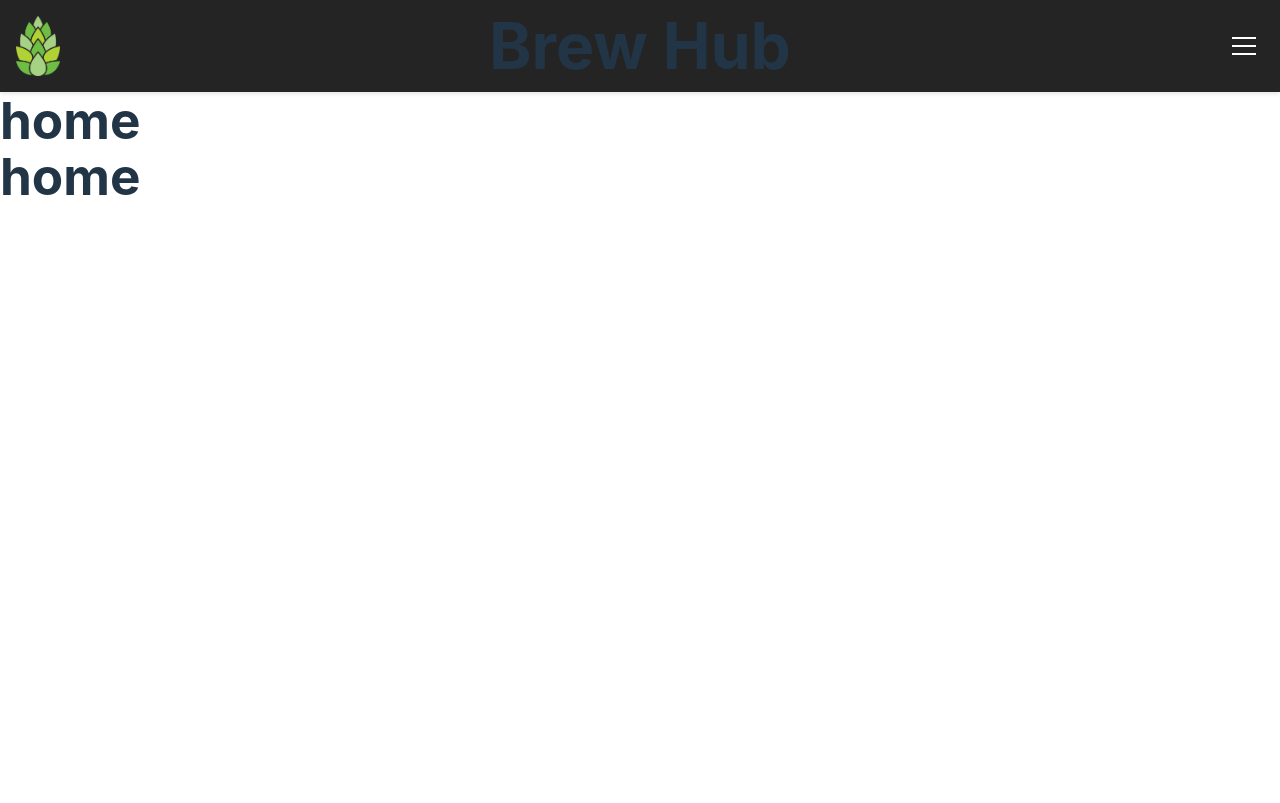
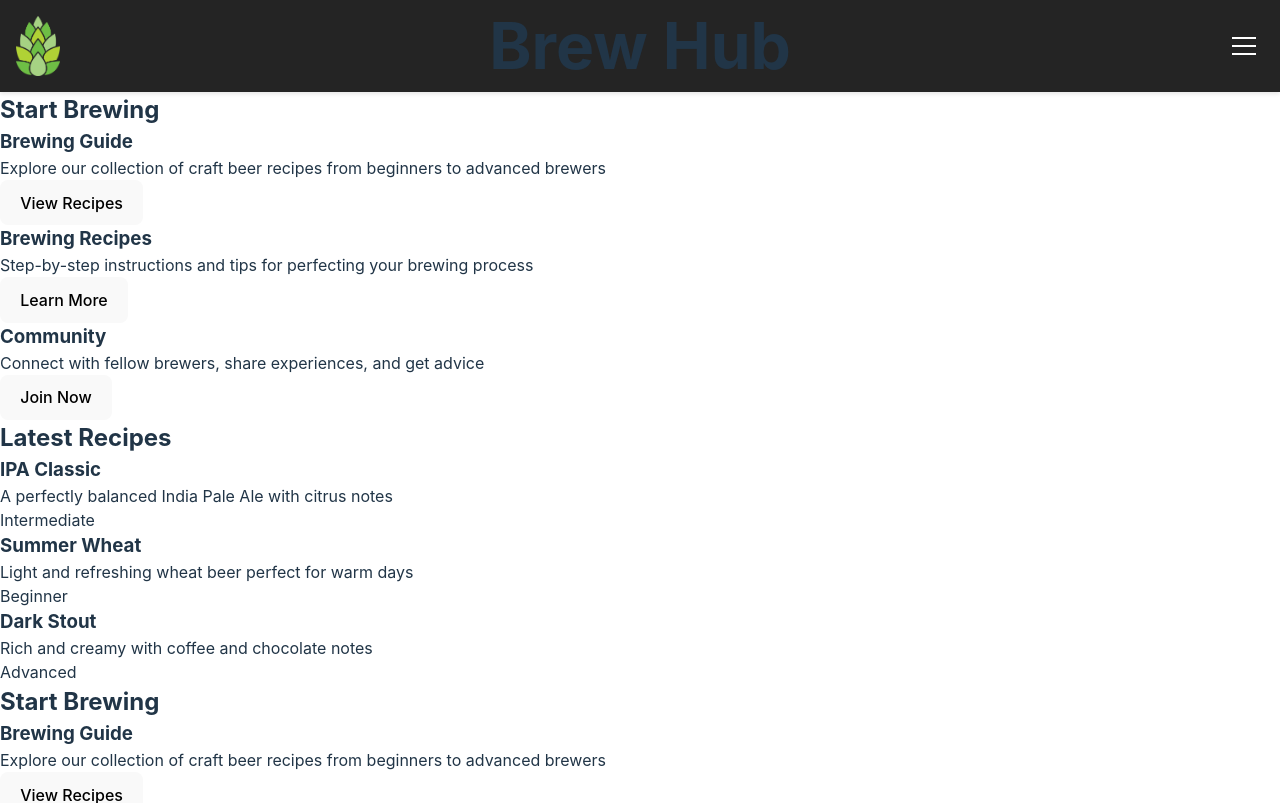
Before and after one commit to PeterKock/brewhub-frontend, a React (Vite) app: page /home in a window 1280 px wide. Shown: the top 803 px of the page. Built offline with nearby package versions, Linux system fonts and the light colour scheme.

Commit message:
added to the homepage to show recipes and features

```diff
--- a/package.json
+++ b/package.json
@@ -10,6 +10,7 @@
     "preview": "vite preview"
   },
   "dependencies": {
+    "prop-types": "^15.8.1",
     "react": "^18.3.1",
     "react-dom": "^18.3.1",
     "react-router-dom": "^7.0.2"
--- a/src/pages/public/homepage.jsx
+++ b/src/pages/public/homepage.jsx
@@ -1,7 +1,73 @@
+import { useNavigate } from 'react-router-dom';
+import PropTypes from 'prop-types';
+
+// Separate Layout component
+const Layout = ({ children }) => (
+    <main className="main-content">
+        {children}
+    </main>
+);
+
+Layout.propTypes = {
+    children: PropTypes.node.isRequired,
+};
+
 export default function HomePage() {
+    const navigate = useNavigate();
+
     return (
-        <div className="page home-page">
-            <h1>home</h1>
-        </div>
+        <Layout>
+            <section className="features">
+                <h2>Start Brewing</h2>
+                <div className="features-grid">
+                    <div className="feature-card">
+                        <h3>Brewing Guide</h3>
+                        <p>Explore our collection of craft beer recipes from beginners to advanced brewers</p>
+                        <button className="feature-button" onClick={() => navigate('/recipes')}>
+                            View Recipes
+                        </button>
+                    </div>
+
+                    <div className="feature-card">
+                        <h3>Brewing Recipes</h3>
+                        <p>Step-by-step instructions and tips for perfecting your brewing process</p>
+                        <button className="feature-button" onClick={() => navigate('/guide')}>
+                            Learn More
+                        </button>
+                    </div>
+
+                    <div className="feature-card">
+                        <h3>Community</h3>
+                        <p>Connect with fellow brewers, share experiences, and get advice</p>
+                        <button className="feature-button" onClick={() => navigate('/community')}>
+                            Join Now
+                        </button>
+                    </div>
+                </div>
+            </section>
+
+            <section className="latest-recipes">
+                <h2>Latest Recipes</h2>
+                <div className="recipe-grid">
+                    <div className="recipe-card">
+                        <h3>IPA Classic</h3>
+                        <p>A perfectly balanced India Pale Ale with citrus notes</p>
+                        <span className="difficulty difficulty-intermediate">Intermediate</span>
+                    </div>
+
+                    <div className="recipe-card">
+                        <h3>Summer Wheat</h3>
+                        <p>Light and refreshing wheat beer perfect for warm days</p>
+                        <span className="difficulty difficulty-beginner">Beginner</span>
+                    </div>
+
+                    <div className="recipe-card">
+                        <h3>Dark Stout</h3>
+                        <p>Rich and creamy with coffee and chocolate notes</p>
+                        <span className="difficulty difficulty-advanced">Advanced</span>
+                    </div>
+                </div>
+            </section>
+        </Layout>
     );
 }
```
Also changed, not shown: 1 other file (tests, documents, lock files or other folders).
